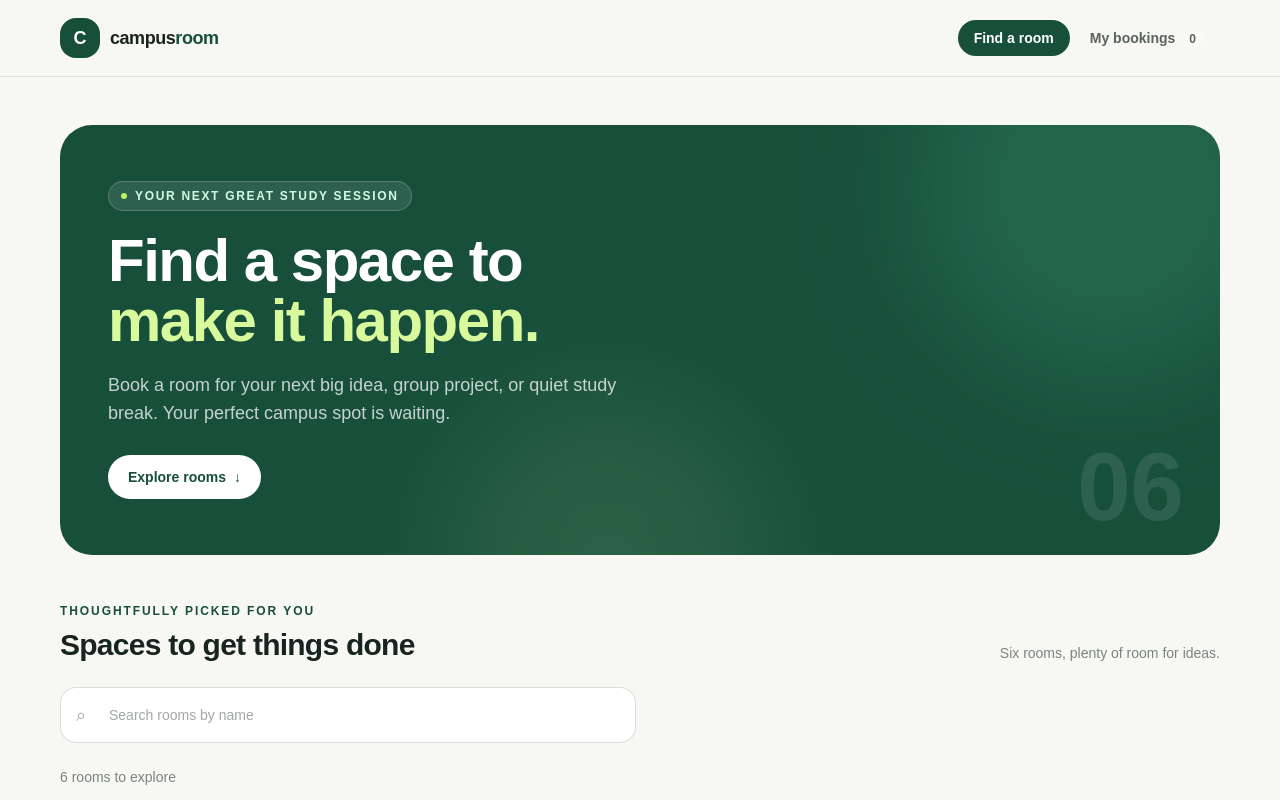
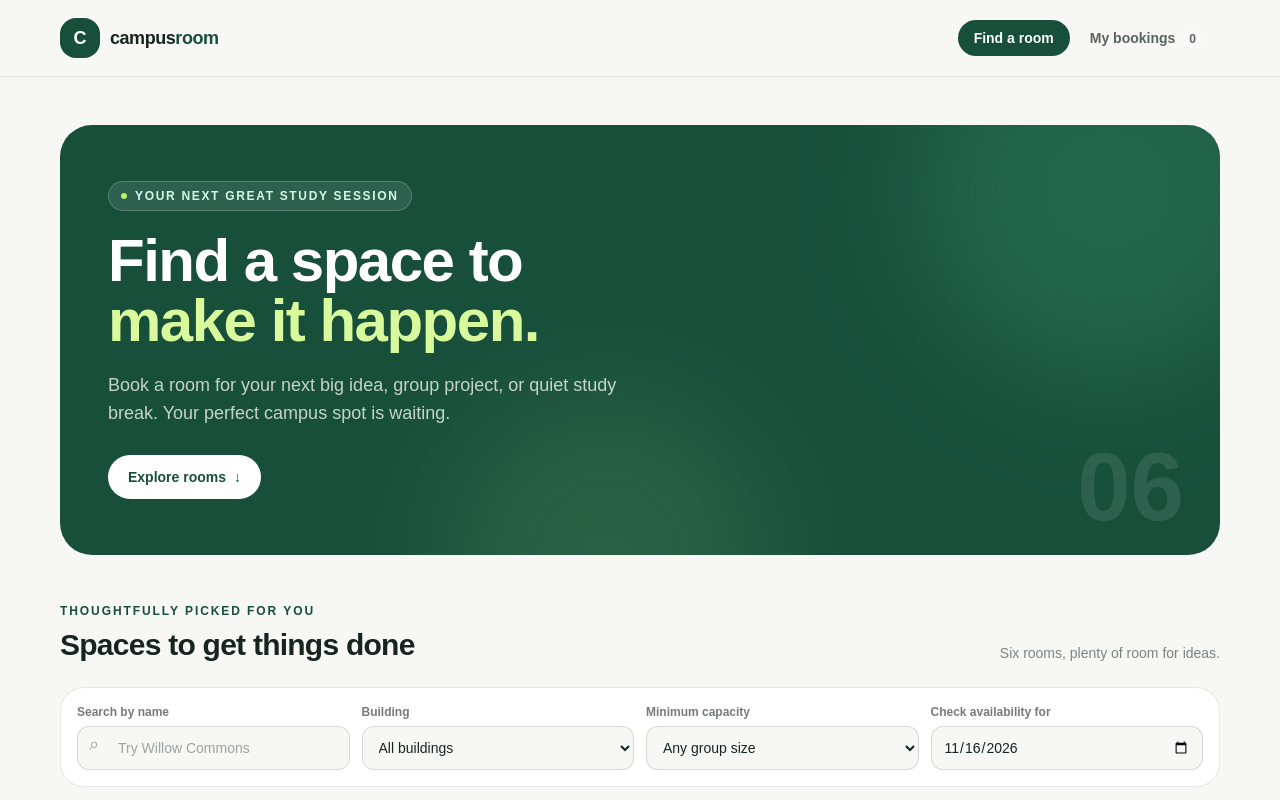
Before and after one commit to shittuboluwatife63-pixel/campusroom-, a Next.js app: page / in a window 1280 px wide. Shown: the top 800 px of the page. Built offline with nearby package versions, Linux system fonts and the light colour scheme; grey boxes are pictures that could not be loaded.

Commit message:
feat: add room filters and date availability

```diff
--- a/components/RoomBrowser.js
+++ b/components/RoomBrowser.js
@@ -1,6 +1,6 @@
 "use client";
 
-import { useMemo, useState } from "react";
+import { useEffect, useMemo, useState } from "react";
 import { rooms, SEATS_PER_SLOT } from "../data";
 import { useBookings } from "../context/BookingsContext";
 import RoomCard from "./RoomCard";
@@ -12,26 +12,49 @@ function getLocalDate() {
 
 export default function RoomBrowser() {
   const [search, setSearch] = useState("");
+  const [building, setBuilding] = useState("all");
+  const [minimumCapacity, setMinimumCapacity] = useState("all");
+  const [availabilityDate, setAvailabilityDate] = useState("");
   const { bookings } = useBookings();
-  const availabilityDate = getLocalDate();
+  const today = getLocalDate();
+  const selectedDate = availabilityDate || today;
+  const buildings = [...new Set(rooms.map((room) => room.building))].sort();
 
-  const matchingRooms = useMemo(
-    () =>
-      rooms.filter((room) =>
-        room.name.toLowerCase().includes(search.trim().toLowerCase()),
-      ),
-    [search],
+  const matchingRooms = useMemo(() => {
+      const query = search.trim().toLowerCase();
+      return rooms.filter(
+        (room) =>
+          room.name.toLowerCase().includes(query) &&
+          (building === "all" || room.building === building) &&
+          (minimumCapacity === "all" ||
+            room.capacity >= Number(minimumCapacity)),
       );
+    }, [building, minimumCapacity, search]);
+
+  useEffect(() => {
+    setAvailabilityDate(today);
+  }, [today]);
+
+  function clearFilters() {
+    setSearch("");
+    setBuilding("all");
+    setMinimumCapacity("all");
+    setAvailabilityDate(today);
+  }
 
   return (
     <div>
-      <label htmlFor="room-search" className="sr-only">
-        Search rooms by name
+      <div className="mb-6 grid gap-3 rounded-3xl border border-ink/10 bg-white p-4 sm:grid-cols-2 lg:grid-cols-4">
+        <div className="relative sm:col-span-2 lg:col-span-1">
+          <label
+            htmlFor="room-search"
+            className="mb-1.5 block text-xs font-bold text-ink/60"
+          >
+            Search by name
           </label>
-      <div className="relative mb-6 max-w-xl">
           <span
             aria-hidden="true"
-          className="pointer-events-none absolute left-4 top-1/2 -translate-y-1/2 text-lg text-ink/40"
+            className="pointer-events-none absolute bottom-3 left-3 text-lg text-ink/40"
           >
             ⌕
           </span>
@@ -40,15 +63,85 @@ export default function RoomBrowser() {
             type="search"
             value={search}
             onChange={(event) => setSearch(event.target.value)}
-          placeholder="Search rooms by name"
-          className="h-14 w-full rounded-2xl border border-ink/15 bg-white pl-12 pr-4 text-sm text-ink outline-none transition placeholder:text-ink/40 focus:border-forest focus:ring-4 focus:ring-forest/10"
+            placeholder="Try Willow Commons"
+            className="h-11 w-full rounded-xl border border-ink/15 bg-canvas pl-10 pr-3 text-sm text-ink outline-none transition placeholder:text-ink/40 focus:border-forest focus:ring-4 focus:ring-forest/10"
           />
         </div>
+        <div>
+          <label
+            htmlFor="building-filter"
+            className="mb-1.5 block text-xs font-bold text-ink/60"
+          >
+            Building
+          </label>
+          <select
+            id="building-filter"
+            value={building}
+            onChange={(event) => setBuilding(event.target.value)}
+            className="h-11 w-full rounded-xl border border-ink/15 bg-canvas px-3 text-sm text-ink outline-none focus:border-forest focus:ring-4 focus:ring-forest/10"
+          >
+            <option value="all">All buildings</option>
+            {buildings.map((item) => (
+              <option key={item} value={item}>
+                {item}
+              </option>
+            ))}
+          </select>
+        </div>
+        <div>
+          <label
+            htmlFor="capacity-filter"
+            className="mb-1.5 block text-xs font-bold text-ink/60"
+          >
+            Minimum capacity
+          </label>
+          <select
+            id="capacity-filter"
+            value={minimumCapacity}
+            onChange={(event) => setMinimumCapacity(event.target.value)}
+            className="h-11 w-full rounded-xl border border-ink/15 bg-canvas px-3 text-sm text-ink outline-none focus:border-forest focus:ring-4 focus:ring-forest/10"
+          >
+            <option value="all">Any group size</option>
+            <option value="4">4+ people</option>
+            <option value="6">6+ people</option>
+            <option value="8">8+ people</option>
+            <option value="10">10+ people</option>
+          </select>
+        </div>
+        <div>
+          <label
+            htmlFor="availability-date"
+            className="mb-1.5 block text-xs font-bold text-ink/60"
+          >
+            Check availability for
+          </label>
+          <input
+            id="availability-date"
+            type="date"
+            min={today}
+            value={availabilityDate}
+            onChange={(event) => setAvailabilityDate(event.target.value)}
+            className="h-11 w-full rounded-xl border border-ink/15 bg-canvas px-3 text-sm text-ink outline-none focus:border-forest focus:ring-4 focus:ring-forest/10"
+          />
+        </div>
+      </div>
 
-      <p className="mb-4 text-sm font-medium text-ink/55" aria-live="polite">
-        {matchingRooms.length} {matchingRooms.length === 1 ? "room" : "rooms"} to
-        explore
+      <div className="mb-4 flex flex-wrap items-center justify-between gap-2">
+        <p className="text-sm font-medium text-ink/55" aria-live="polite">
+          {matchingRooms.length}{" "}
+          {matchingRooms.length === 1 ? "room" : "rooms"} to explore
         </p>
+        <p className="text-xs font-medium text-ink/45">
+          Showing seats for{" "}
+          <time dateTime={selectedDate}>
+            {new Date(`${selectedDate}T00:00:00`).toLocaleDateString(undefined, {
+              month: "short",
+              day: "numeric",
+              year: "numeric",
+            })}
+          </time>
+        </p>
+      </div>
       {matchingRooms.length ? (
         <div className="grid gap-5 sm:grid-cols-2 lg:grid-cols-3">
           {matchingRooms.map((room) => {
@@ -56,7 +149,7 @@ export default function RoomBrowser() {
               const seatsTaken = bookings.filter(
                 (booking) =>
                   booking.roomId === room.id &&
-                  booking.date === availabilityDate &&
+                  booking.date === selectedDate &&
                   booking.timeSlot === timeSlot,
               ).length;
               return seatsTaken < SEATS_PER_SLOT;
@@ -64,7 +157,7 @@ export default function RoomBrowser() {
             const seatsTaken = bookings.filter(
               (booking) =>
                 booking.roomId === room.id &&
-                booking.date === availabilityDate &&
+                booking.date === selectedDate &&
                 booking.timeSlot === availableSlot,
             ).length;
 
@@ -83,12 +176,17 @@ export default function RoomBrowser() {
           <span aria-hidden="true" className="text-4xl">
             ⌕
           </span>
-          <h3 className="mt-4 text-lg font-extrabold text-ink">
-            No rooms found
-          </h3>
+          <h3 className="mt-4 text-lg font-extrabold text-ink">No rooms found</h3>
           <p className="mt-1 text-sm text-ink/55">
-            Try a different room name.
+            Try changing your search or filters to find a room.
           </p>
+          <button
+            type="button"
+            onClick={clearFilters}
+            className="mt-5 rounded-full bg-mint px-4 py-2 text-sm font-bold text-forest transition hover:bg-forest hover:text-white"
+          >
+            Clear filters
+          </button>
         </div>
       )}
     </div>
```
Lines whose indentation alone changed are shown as unchanged.
